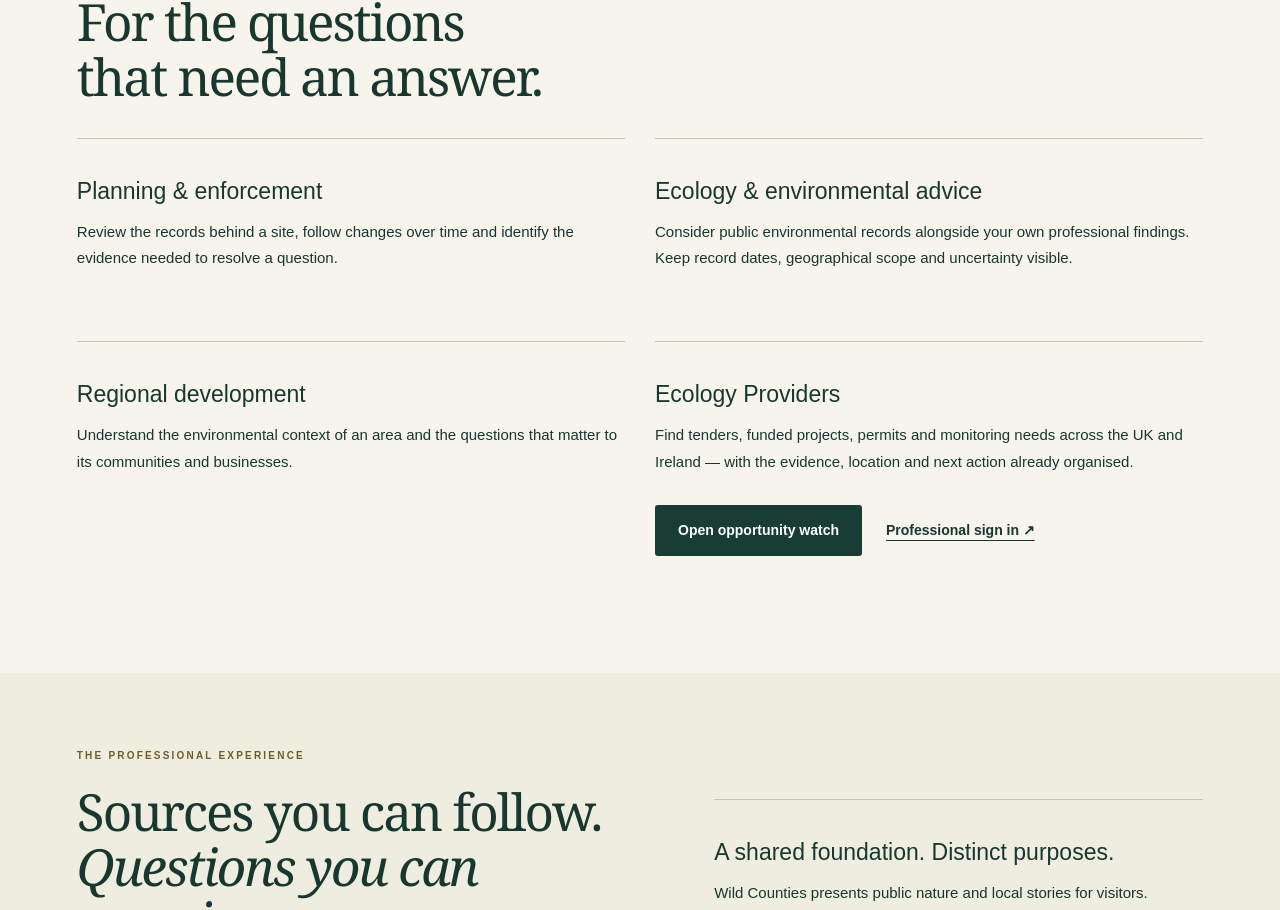
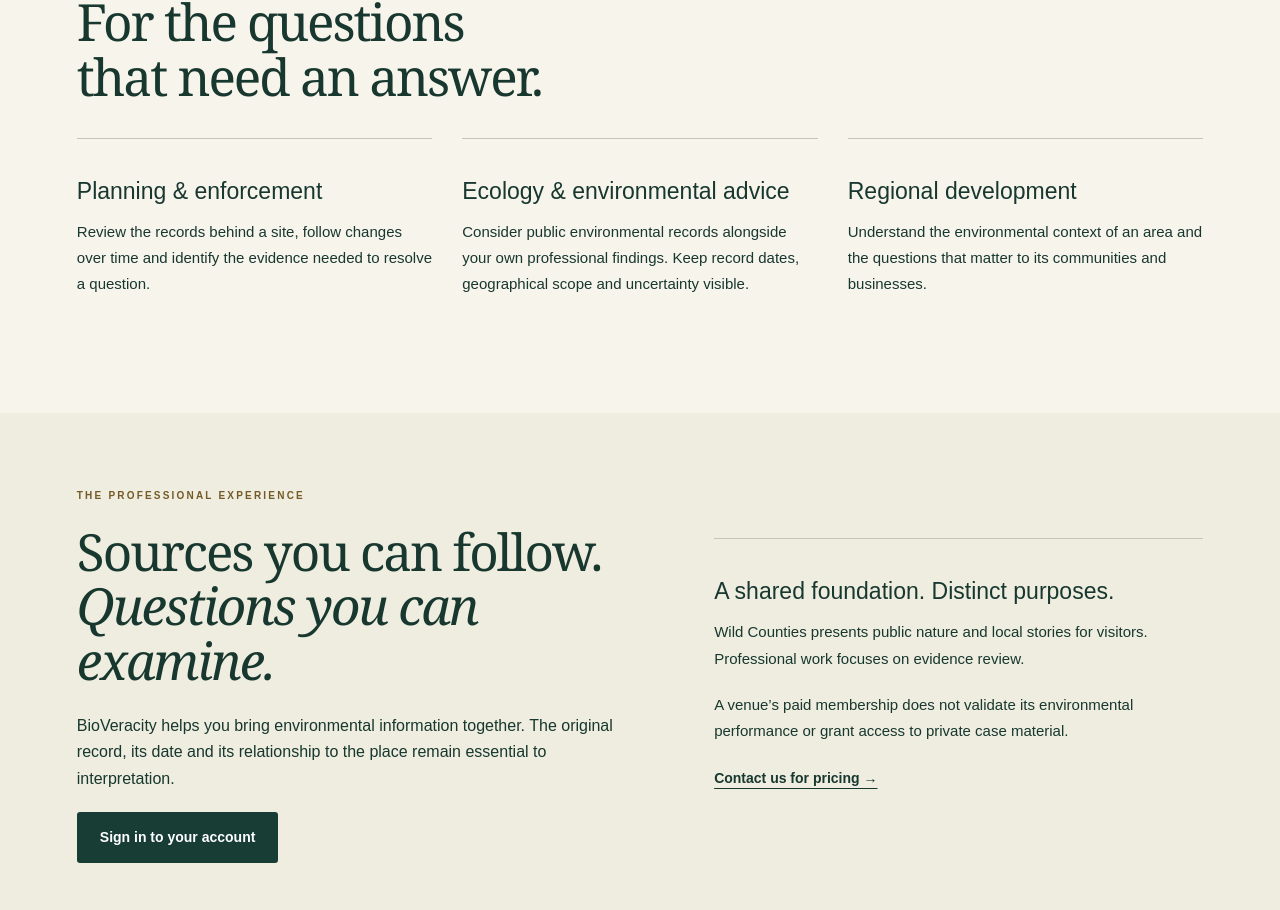
Before and after one commit to bcromer77/bioveracity, a Next.js app in the folder nextjs_space/: page /professionals in a window 1280 px wide. Shown: the part 806-1716 px from the top of the page. Built offline with nearby package versions, Linux system fonts and the light colour scheme; no server answers.

Commit message:
Ellona canonical routing ingestion verified

```diff
--- a/nextjs_space/app/professionals/page.tsx
+++ b/nextjs_space/app/professionals/page.tsx
@@ -3,6 +3,6 @@ import { PublicShell } from '@/components/wild/public-shell'
 export const metadata={title:'Understand a site | BioVeracity',description:'Bring environmental records together to review what is known about a site, follow sources and identify questions that need further evidence.'}
 export default function ProfessionalsPage(){return <PublicShell>
 <section className="bv-hero"><p className="bv-eyebrow">For planning, ecology & environmental decisions</p><h1>Understand a site.<br /><em>Follow the evidence.</em></h1><p className="bv-intro">Bring scattered environmental records into a clearer picture of a place. Examine what is known, where accounts differ and what needs checking.</p><div className="bv-actions"><Link className="bv-button" href="/search">Explore the evidence</Link><Link className="bv-text-link" href="/contact">Discuss your use case ↗</Link></div></section>
-<section className="bv-section"><p className="bv-eyebrow">One place. A clearer view.</p><h2>For the questions<br />that need an answer.</h2><div className="bv-grid bv-two">{[['Planning & enforcement','Review the records behind a site, follow changes over time and identify the evidence needed to resolve a question.'],['Ecology & environmental advice','Consider public environmental records alongside your own professional findings. Keep record dates, geographical scope and uncertainty visible.'],['Regional development','Understand the environmental context of an area and the questions that matter to its communities and businesses.']].map(([t,b])=><article className="bv-feature" key={t}><h3>{t}</h3><p>{b}</p></article>)}<article className="bv-feature"><h3>Ecology Providers</h3><p>Find tenders, funded projects, permits and monitoring needs across the UK and Ireland — with the evidence, location and next action already organised.</p><div className="bv-actions"><Link className="bv-button bv-green" href="/ellona">Open opportunity watch</Link><Link className="bv-text-link" href="/login?callbackUrl=/ellona">Professional sign in ↗</Link></div></article></div></section>
+<section className="bv-section"><p className="bv-eyebrow">One place. A clearer view.</p><h2>For the questions<br />that need an answer.</h2><div className="bv-grid bv-three">{[['Planning & enforcement','Review the records behind a site, follow changes over time and identify the evidence needed to resolve a question.'],['Ecology & environmental advice','Consider public environmental records alongside your own professional findings. Keep record dates, geographical scope and uncertainty visible.'],['Regional development','Understand the environmental context of an area and the questions that matter to its communities and businesses.']].map(([t,b])=><article className="bv-feature" key={t}><h3>{t}</h3><p>{b}</p></article>)}</div></section>
 <section className="bv-section bv-tinted bv-split"><div><p className="bv-eyebrow">The professional experience</p><h2>Sources you can follow.<br /><em>Questions you can examine.</em></h2><p>BioVeracity helps you bring environmental information together. The original record, its date and its relationship to the place remain essential to interpretation.</p><Link className="bv-button bv-green" href="/login">Sign in to your account</Link></div><article className="bv-feature"><h3>A shared foundation. Distinct purposes.</h3><p>Wild Counties presents public nature and local stories for visitors. Professional work focuses on evidence review.</p><p>A venue’s paid membership does not validate its environmental performance or grant access to private case material.</p><Link href="/contact">Contact us for pricing →</Link></article></section>
 </PublicShell>}
```
Also changed, not shown: 1 other file (tests, documents, lock files or other folders).
